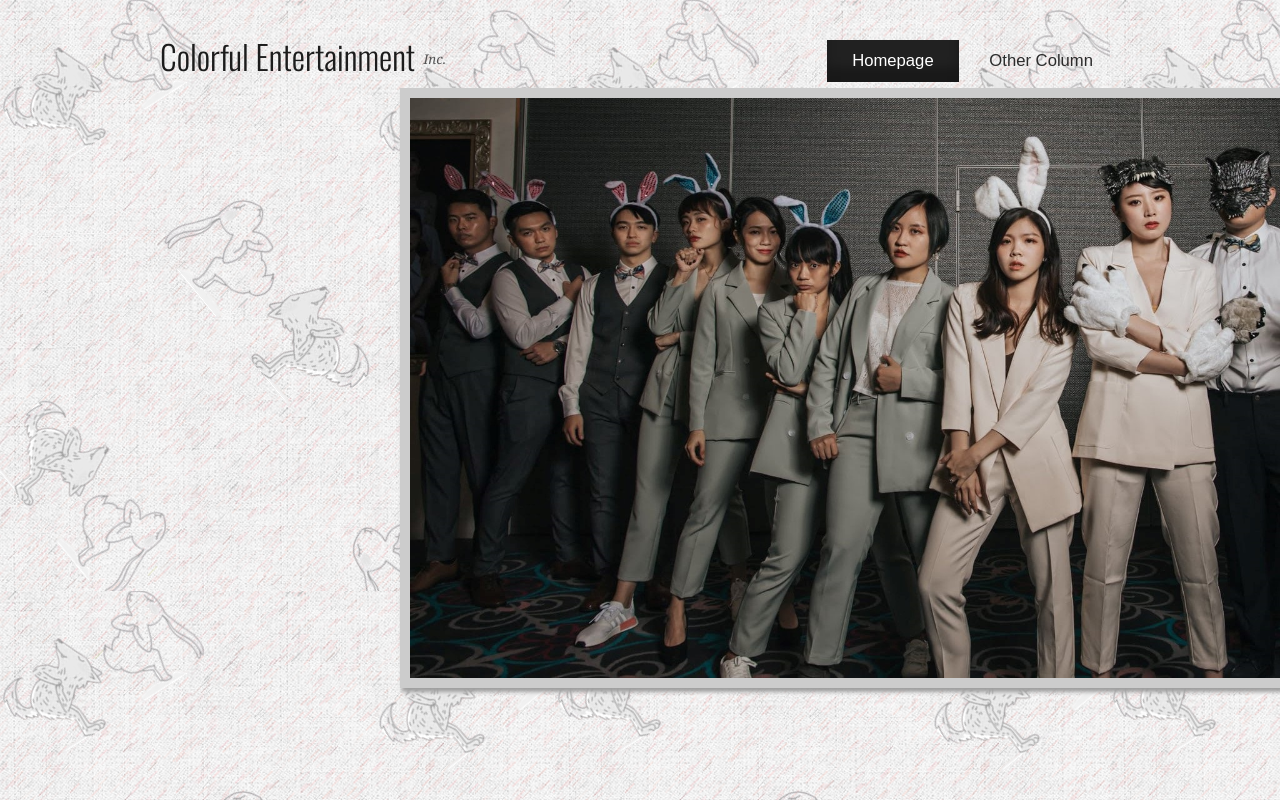
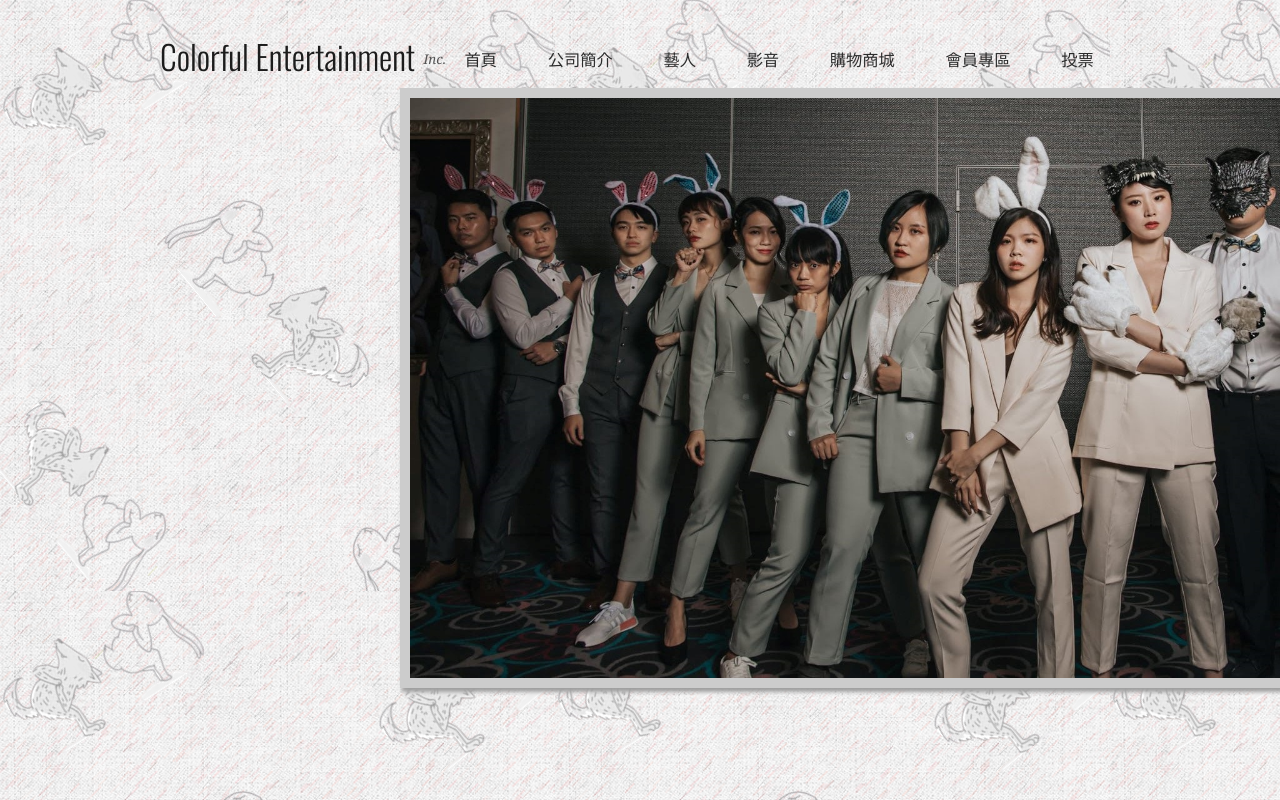
Before and after one commit to helengsj1221/colorfulinsideus, a PHP site: page / in a window 1280 px wide. Run offline with PHP 8.4, Linux system fonts and the light colour scheme; some libraries are stand-ins or nearby versions.

Commit message:
第一層目錄樣式測試套版

```diff
--- a/css/style.css
+++ b/css/style.css
@@ -77,219 +77,198 @@ strong {
 	color: #FFFFFF;
 }
 
-
-/** LIST STYLE 1 */
-
-ul.style1 {
-	margin: 0em;
+ul {
+        margin: 0;
+        padding: 0;
         list-style: none;
     }
 
-ul.style1 li {
-	padding: 0.94em 0em;
-	background: url(images/img02.jpg) repeat-x left top;
+    ul.drop-down-menu {
+        display: inline-block;
+        font-family: 'Open Sans', Arial, sans-serif;
+        font-size: 13px;
     }
 
-ul.style1 a {
-	display: block;
-	padding: 0em 0em 0em 1.87em;
-	background: url(images/img05.png) no-repeat left 3px;
-	text-shadow: 1px 1px 0px #FFFFFF;
-	text-decoration: none;
-	color: #7C6E49;
+    ul.drop-down-menu li {
+        position: relative;
+        white-space: nowrap;
     }
 
-ul.style1 a:hover {
-	text-decoration: underline;
+    ul.drop-down-menu > li:last-child {
+        border-right: none;
     }
 
-ul.style1 .first {
-	background: none;
+    ul.drop-down-menu > li {
+        float: left; /* 只有第一層是靠左對齊*/
+    }
+/* 主目錄 */
+.link--index {
+	font-family: 'Playfair Display', serif;
+	font-weight: 400;
+	text-transform: uppercase;
+	font-size: 9em;
+	color: #3A4945;
+	padding: 0 0 0.125em;
 }
 
-/** LIST STYLE 2 */
-
-ul.style2 {
-	margin: 0em;
-	padding: 0em;
-	list-style: none;
+.link--index::before,
+.link--index::after {
+	content: '';
+	width: 100%;
+	height: 3px;
+	z-index: -1;
+	background: #3A4945;
+	position: absolute;
+	-webkit-transform: scale3d(0,1,1);
+	transform: scale3d(0,1,1);
+	-webkit-transition: -webkit-transform 0.5s;
+	transition: transform 0.5s;
 }
 
-ul.style2 li {
-	padding: 1.25em 0em 2.5em 0em;
-	background: url(images/img02.jpg) repeat-x left top;
+.link--index::before {
+	right: 0;
+	top: 0;
+	-webkit-transform-origin: 100% 50%;
+	transform-origin: 100% 50%;
 }
 
-ul.style2 a {
-	text-decoration: none;
-	color: #7C6E49;
+.link--index::after {
+	left: 0;
+	bottom: 0;
+	-webkit-transform-origin: 0 50%;
+	transform-origin: 0 50%;
 }
 
-ul.style2 a:hover {
-	text-decoration: underline;
+.link--index:hover::before,
+.link--index:hover::after {
+	-webkit-transform: scale3d(1,1,1);
+	transform: scale3d(1,1,1);
 }
 
-ul.style2 .date {
-	display: inline-block;
-	margin: 0em 0em 1.56em 0em;
-	padding: 0.35em 0.63em;
-	background: url(images/img02.jpg) repeat-x left top;
-	border-radius: 5px;
-	letter-spacing: 0.06em;
-	line-height: none;
-	text-transform: none;
-	font-family: 'Oswald', sans-serif;
-	font-weight: 200;
-	color: #FFFFFF;
+.link--index span {
+	position: relative;
+	-webkit-transition: color 0.5s;
+	transition: color 0.5s;
 }
 
-ul.style2 .date a {
-	color: #FFFFFF;
+.link--index:hover span {
+	color: transparent;
 }
 
-ul.style2 img {
-	float: left;
-	margin-right: 1.5em;
+.link--index span::before,
+.link--index span::after {
+	position: absolute;
+	color: #000;
+	opacity: 0;
+	-webkit-transition: -webkit-transform 0.5s, opacity 0.5s;
+	transition: transform 0.5s, opacity 0.5s;
 }
 
-ul.style2 .first {
-	background: none;
+.link--index span::before {
+	content: attr(data-letters-l);
+	left: 0;
+	-webkit-transform: translate3d(-5px,0,0);
+	transform: translate3d(-5px,0,0);
 }
 
-/** LIST STYLE 3 */
-
-ul.style3 {
-	margin: 0em;
-	padding: 0em;
-	list-style: none;
+.link--index span::after {
+	content: attr(data-letters-r);
+	right: 0;
+	-webkit-transform: translate3d(5px,0,0);
+	transform: translate3d(5px,0,0);
 }
 
-ul.style3 li {
-	padding: 1.25em 0em 1.56em 0em;
+.link--index:hover span::before,
+.link--index:hover span::after {
+	opacity: 1;
+	-webkit-transform: translate3d(0,0,0);
+	transform: translate3d(0,0,0);
 }
 
-ul.style3 a {
+ul.drop-down-menu ul {
+        display: none;
+    }
+ ul.drop-down-menu li:hover > ul { /* 滑鼠滑入展開次選單*/
         display: block;
-	text-decoration: none;
-	color: #C18062;
+	    float: left;
+	    position: absolute;
+	    left: 0;
+	    top: 50px;
+	    margin: 0
+    }
+    ul.drop-down-menu ul li {
+        border-bottom: #ccc 1px solid;
+        margin: 0;
+		padding: 0;
     }
 
-ul.style3 a:hover {
-	text-decoration: underline;
+    ul.drop-down-menu ul li:last-child {
+        border-bottom: none;
     }
 
-ul.style3 .date {
+    ul.drop-down-menu ul ul { /*第二層選單出現位置*/
+        z-index: 999;
+        top: 40px;
+        left: 90%;
+    }
+ /*次目錄 */
+.link--secindex {
+	font-family: 'Syncopate', sans-serif;
+	font-size: 6.5em;
+	overflow: hidden;
+	padding: 10px 10px 0;
+	line-height: 1;
+	color: #242424;
 }
 
-ul.style3 .date b {
+.link--secindex:hover {
+	color: #242424;
 }
 
-ul.style3 .date a {
-	color: #FFFFFF;
+.link--secindex::after {
+	content: '';
+	position: absolute;
+	height: 100%;
+	width: 100%;
+	top: 0;
+	right: 0;
+	z-index: -1;
+	background: #242424;
+	-webkit-transform: translate3d(101%,0,0);
+	transform: translate3d(101%,0,0);
+	-webkit-transition: -webkit-transform 0.5s;
+	transition: transform 0.5s;
+	-webkit-transition-timing-function: cubic-bezier(0.7,0,0.3,1);
+	transition-timing-function: cubic-bezier(0.7,0,0.3,1);
 }
 
-ul.style3 .date a:hover {
-	text-decoration: none;
+.link--secindex:hover::after {
+	-webkit-transform: translate3d(0,0,0);
+	transform: translate3d(0,0,0);
 }
 
-ul.style3 .first {
-	padding-top: 0em;
-	background: none;
+.link--secindex span {
+	display: block;
+	position: relative;
 }
 
-/** LIST STYLE 4 */
-
-ul.style4 {
-	margin: 0em;
-	padding: 0em;
-	list-style: none;
+.link--secindex span::before {
+	content: attr(data-letters);
+	position: absolute;
+	color: #fff;
+	left: 0;
+	overflow: hidden;
+	white-space: nowrap;
+	width: 0%;
+	-webkit-transition: width 0.5s;
+	transition: width 0.5s;
+	-webkit-transition-timing-function: cubic-bezier(0.7,0,0.3,1);
+	transition-timing-function: cubic-bezier(0.7,0,0.3,1);
 }
 
-ul.style4 li {
-	padding: 0.94em 0em 0.94em 0em;
-	background: url(images/img02.jpg) repeat-x left top;
+.link--secindex:hover span::before {
+	width: 100%;
 }
-
-ul.style4 a {
-	display: block;
-	padding: 0em 0em 0em 1.87em;
-	text-decoration: none;
-	color: #C18062;
-}
-
-ul.style4 a:hover {
-	text-decoration: underline;
-}
-
-ul.style4 li {
-	border-top: 0;
-}
-
-/** LIST STYLE 5 */
-
-ul.style5 {
-	overflow: hidden;
-	margin: 0em 0em 1em 0em;
-	padding: 0em;
-	list-style: none;
-}
-
-ul.style5 li {
-	float: left;
-	padding: 0.25em 0.25em;
-	line-height: 0;
-}
-
-ul.style5 a {
-}
-
-
-
-/** LIST STYLE 6 */
-
-ul.style6 {
-	margin: 0em;
-	padding: 0em;
-	list-style: none;
-}
-
-
-ul.style6 h3 {
-	margin: 0em;
-	padding: 0em 0em 0.63em 0em;
-	font-family: Arial, Helvetica, sans-serif;
-	font-weight: bold;
-	font-size: 1em;
-	color: #7D6F4B;
-}
-
-ul.style6 p {
-	font-style: italic;
-	font-size: 0.87em;
-}
-
-ul.style6 li {
-	background: url(images/img02.jpg) repeat-x left top;
-	padding: 1.25em 0em 1.25em 0em;
-	line-height: 170%;
-}
-
-ul.style6 a {
-	display: block;
-	padding: 0em;
-	text-decoration: none;
-	color: #A29574;
-}
-
-ul.style6 a:hover {
-	text-decoration: underline;
-}
-
-ul.style6 .first {
-	padding-top: 0em;
-	background: none;
-}
-
 
 
 .balloon {
--- a/index.php
+++ b/index.php
@@ -21,10 +21,19 @@
 						<span>Inc.</span>
 					</div>
 					<nav id="nav">
-						<ul>
-							<li class="current_page_item"><a href="index.php">Homepage</a></li>
-							<li><a href="threecolumn.html">Other Column</a></li>
-
+						<ul class="drop-down-menu">
+							<li><a class="link link--index" href="index.php"><span data-letters-l="首" data-letters-r="頁">首頁</span></a></li>
+							<li><a class="link link--index" href="test.php"><span data-letters-l="公司" data-letters-r="簡介">公司簡介</span></a>
+								<ul>
+    								<li><a class="link link--secindex" href="test.php"><span data-letters="公司沿革">公司沿革</span></a></li><br>
+    								<li><a class="link link--secindex" href="test.php"><span data-letters="聯絡我們">聯絡我們</span></a></li><br>
+                            	</ul>
+							</li>
+							<li><a class="link link--index" href="test.php"><span data-letters-l="藝" data-letters-r="人">藝人</span></a></li>
+							<li><a class="link link--index" href="test.php"><span data-letters-l="影" data-letters-r="音">影音</span></a></li>
+							<li><a class="link link--index" href="test.php"><span data-letters-l="購物" data-letters-r="商城">購物商城</span></a></li>
+							<li><a class="link link--index" href="test.php"><span data-letters-l="會員" data-letters-r="專區">會員專區</span></a></li>
+							<li><a class="link link--index" href="test.php"><span data-letters-l="投" data-letters-r="票">投票</span></a></li>
 						</ul>
 					</nav>
 				</div>
--- /dev/null
+++ b/test.php
@@ -0,0 +1 @@
+<h1><a href="#">開發中</a></h1>
```
Lines whose indentation alone changed are shown as unchanged.
